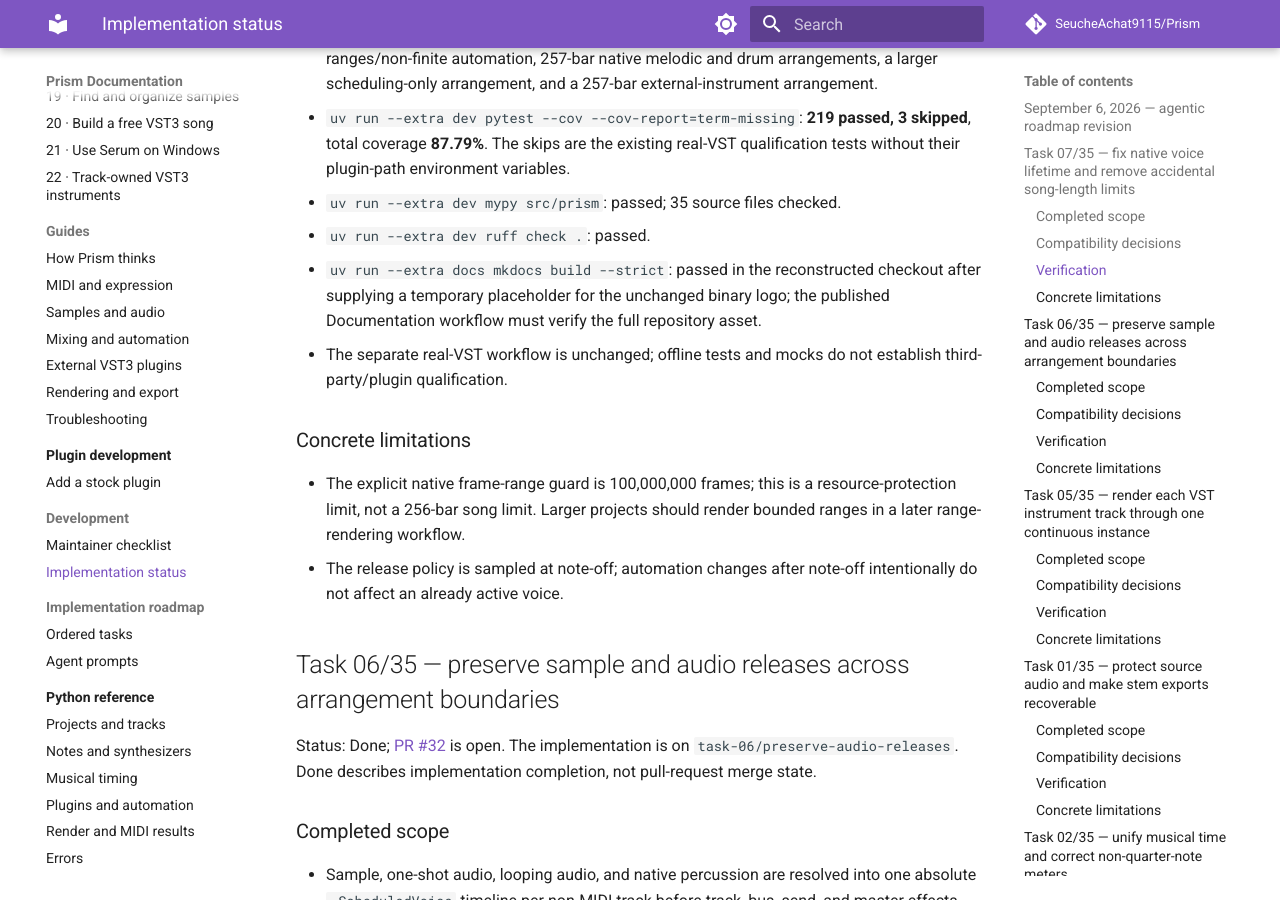
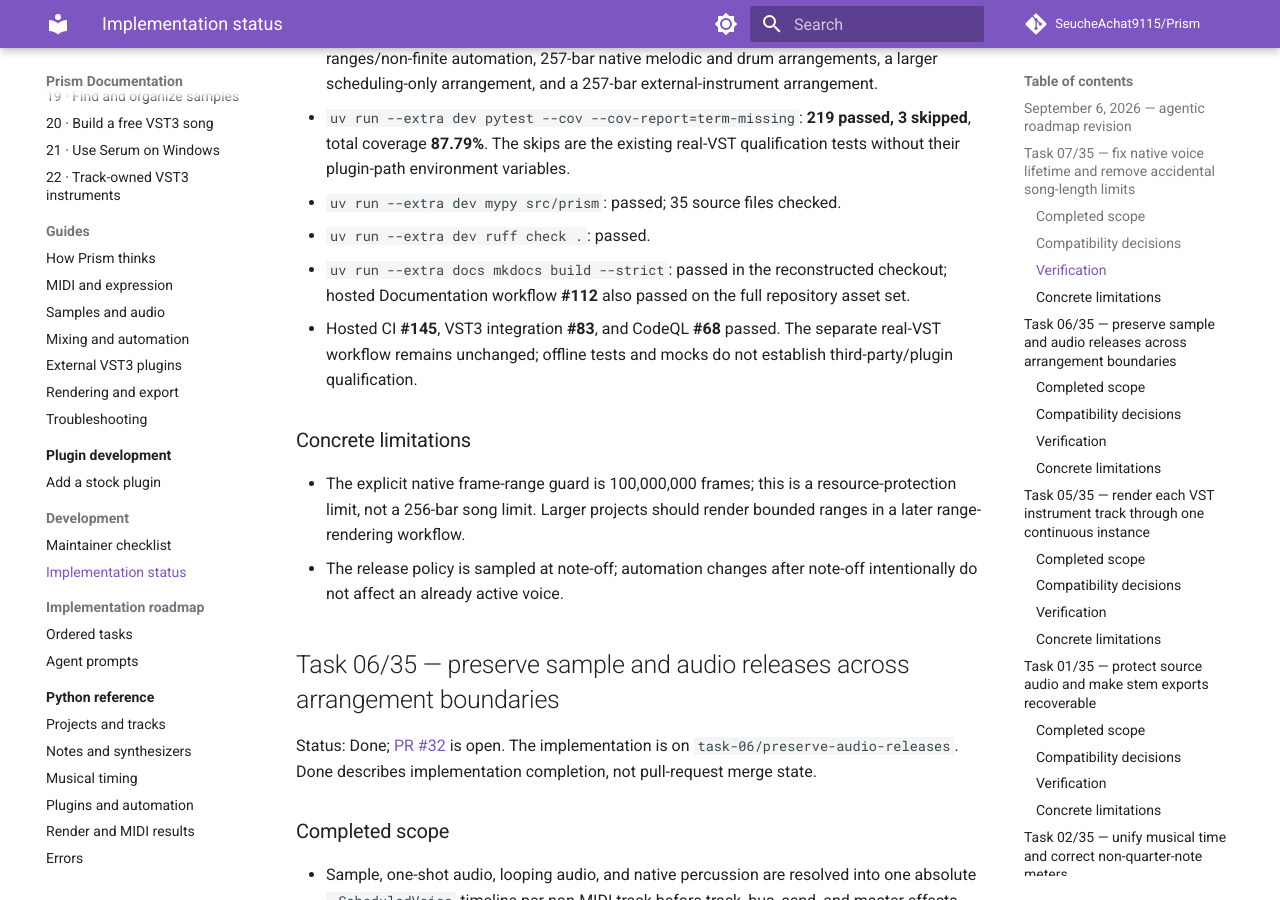
Before and after one commit to SeucheAchat9115/Prism, an MkDocs documentation site: the page built from docs/development/implementation-status.md, in a window 1280 px wide and 900 px high, scrolled down 1335 px. Built offline with MkDocs 1.6.1 and Material for MkDocs 9.7.7, drawn with Linux system fonts in a browser that asks for light colours; comment, search, counter and statistics services are not loaded.

Commit message:
[Task 07] Record hosted verification results

```diff
--- a/docs/development/implementation-status.md
+++ b/docs/development/implementation-status.md
@@ -54,10 +54,10 @@
 - `uv run --extra dev mypy src/prism`: passed; 35 source files checked.
 - `uv run --extra dev ruff check .`: passed.
 - `uv run --extra docs mkdocs build --strict`: passed in the reconstructed
-  checkout after supplying a temporary placeholder for the unchanged binary
-  logo; the published Documentation workflow must verify the full repository
-  asset.
-- The separate real-VST workflow is unchanged; offline tests and mocks do not
+  checkout; hosted Documentation workflow **#112** also passed on the full
+  repository asset set.
+- Hosted CI **#145**, VST3 integration **#83**, and CodeQL **#68** passed. The
+  separate real-VST workflow remains unchanged; offline tests and mocks do not
   establish third-party/plugin qualification.
 
 ### Concrete limitations
```
